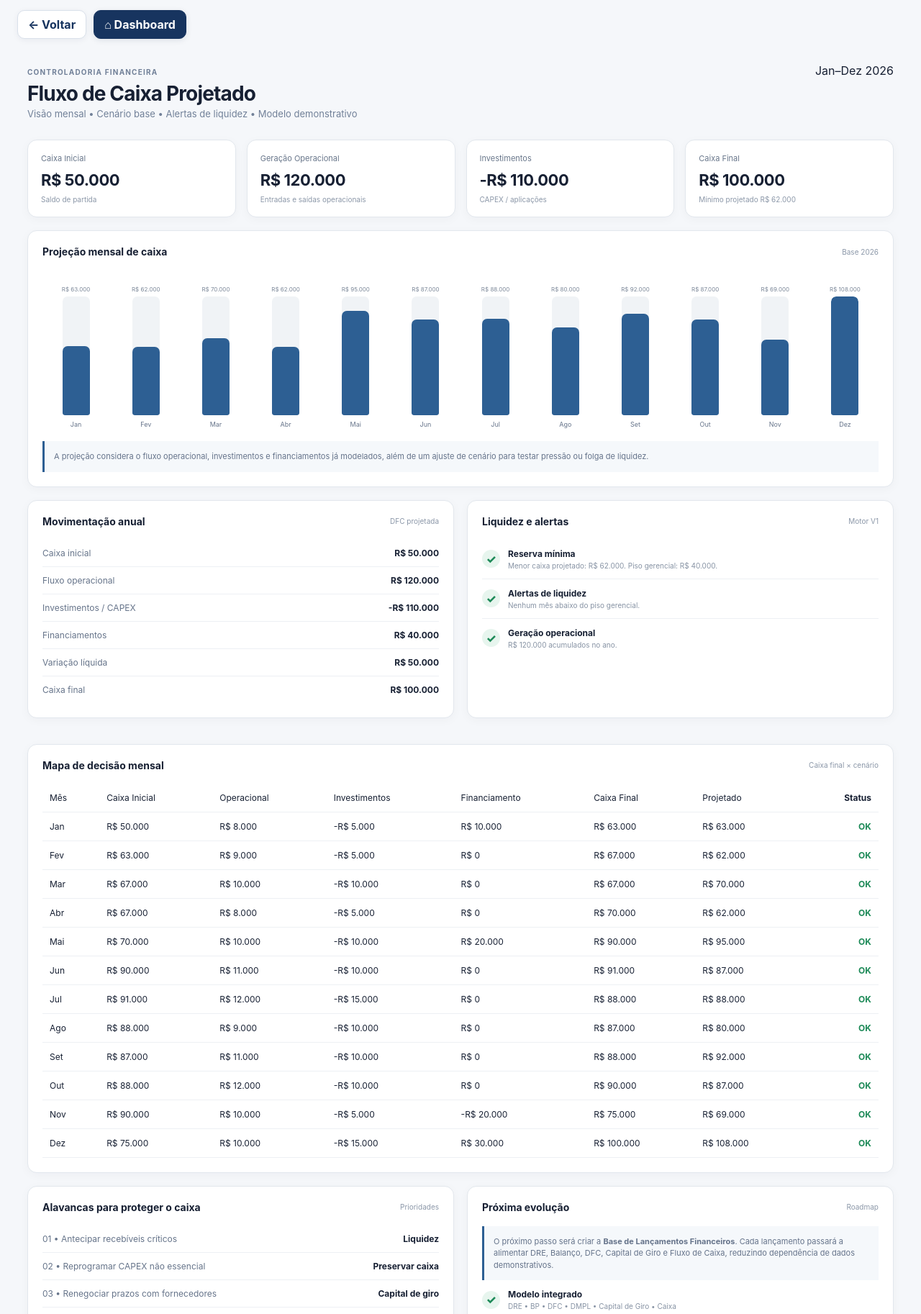
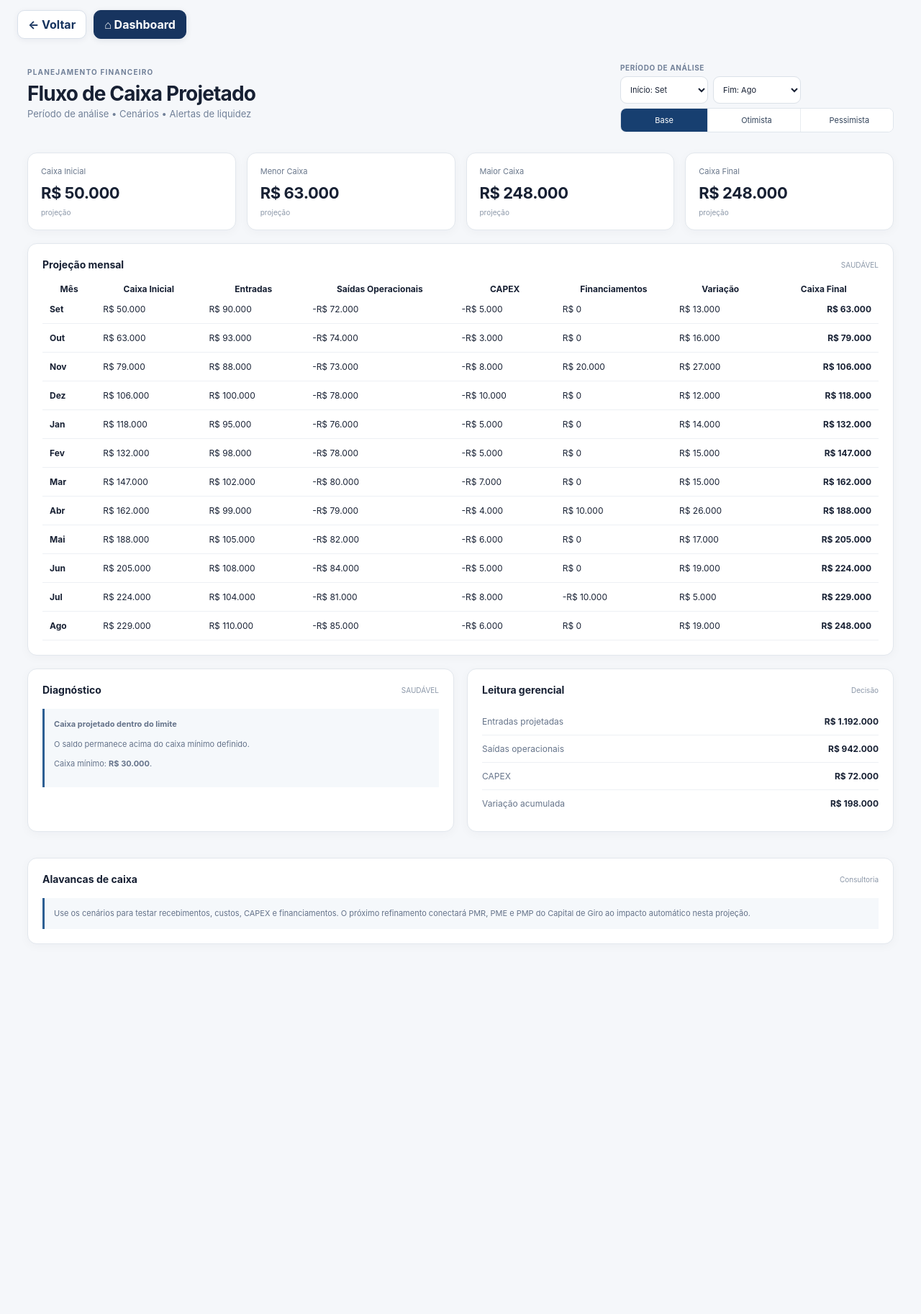
Before and after one commit to cardoso4009-byte/bp-financeiro-bi, a Next.js app: page /fluxo-caixa in a window 1280 px wide. Shown: the top 1826 px of the page at 72% size. After the commit the page ends 1380 px from the top, so only its background shows below. Built offline with nearby package versions, Linux system fonts and the light colour scheme.

Commit message:
feat: adicionar periodo e cenarios ao fluxo de caixa projetado

```diff
--- a/app/fluxo-caixa/page.tsx
+++ b/app/fluxo-caixa/page.tsx
@@ -1,76 +1,16 @@
 'use client'
-
-import { cashFlowAlerts, cashFlowData, cashFlowTotals as t } from '@/lib/fluxo-caixa-data'
-
-const brl = (n: number) => n.toLocaleString('pt-BR', { style: 'currency', currency: 'BRL', maximumFractionDigits: 0 })
-
-export default function FluxoCaixa() {
-  const maxCash = Math.max(...cashFlowData.map(m => Math.max(m.final, m.projectedFinal)))
-  const minCash = Math.min(...cashFlowData.map(m => m.projectedFinal))
-
-  return <main className="content" style={{ marginLeft: 0, width: '100%', maxWidth: 1400, margin: '0 auto' }}>
-    <header>
-      <div><small>CONTROLADORIA FINANCEIRA</small><h1>Fluxo de Caixa Projetado</h1><p>Visão mensal • Cenário base • Alertas de liquidez • Modelo demonstrativo</p></div>
-      <div className="period">Jan–Dez 2026</div>
-    </header>
-
-    <div className="cards">
-      <Card title="Caixa Inicial" value={t.initial} sub="Saldo de partida" />
-      <Card title="Geração Operacional" value={t.operational} sub="Entradas e saídas operacionais" />
-      <Card title="Investimentos" value={t.investments} sub="CAPEX / aplicações" />
-      <Card title="Caixa Final" value={t.final} sub={`Mínimo projetado ${brl(t.lowestProjected)}`} />
-    </div>
-
-    <section className="panel wide"><div className="panel-title"><h2>Projeção mensal de caixa</h2><span>Base 2026</span></div>
-      <div className="monthly-chart">{cashFlowData.map(m => <div className="month-col" key={m.month}>
-        <div className="month-value">{brl(m.projectedFinal)}</div>
-        <div className="month-bar"><i style={{ height: `${Math.max(m.projectedFinal, 0) / maxCash * 100}%` }} /></div>
-        <span>{m.month}</span>
-      </div>)}</div>
-      <div className="note">A projeção considera o fluxo operacional, investimentos e financiamentos já modelados, além de um ajuste de cenário para testar pressão ou folga de liquidez.</div>
-    </section>
-
-    <div className="grid">
-      <section className="panel"><div className="panel-title"><h2>Movimentação anual</h2><span>DFC projetada</span></div>
-        <div className="rows">
-          <div className="row"><span>Caixa inicial</span><b>{brl(t.initial)}</b></div>
-          <div className="row"><span>Fluxo operacional</span><b>{brl(t.operational)}</b></div>
-          <div className="row"><span>Investimentos / CAPEX</span><b>{brl(t.investments)}</b></div>
-          <div className="row"><span>Financiamentos</span><b>{brl(t.financing)}</b></div>
-          <div className="row"><span>Variação líquida</span><b>{brl(t.net)}</b></div>
-          <div className="row"><span>Caixa final</span><b>{brl(t.final)}</b></div>
-        </div>
-      </section>
-
-      <section className="panel"><div className="panel-title"><h2>Liquidez e alertas</h2><span>Motor V1</span></div>
-        <Diagnosis good={minCash >= t.initial * 0.75} title="Reserva mínima" text={`Menor caixa projetado: ${brl(minCash)}. Piso gerencial: ${brl(cashFlowData[0].minimum)}.`} />
-        <Diagnosis good={cashFlowAlerts.length === 0} title="Alertas de liquidez" text={cashFlowAlerts.length === 0 ? 'Nenhum mês abaixo do piso gerencial.' : `${cashFlowAlerts.length} mês(es) exigem atenção no cenário projetado.`} />
-        <Diagnosis good={t.operational > 0} title="Geração operacional" text={`${brl(t.operational)} acumulados no ano.`} />
-      </section>
-    </div>
-
-    <section className="panel wide"><div className="panel-title"><h2>Mapa de decisão mensal</h2><span>Caixa final × cenário</span></div>
-      <table><thead><tr><td>Mês</td><td>Caixa Inicial</td><td>Operacional</td><td>Investimentos</td><td>Financiamento</td><td>Caixa Final</td><td>Projetado</td><td>Status</td></tr></thead><tbody>
-        {cashFlowData.map(m => <tr key={m.month}><td>{m.month}</td><td>{brl(m.initial)}</td><td>{brl(m.operational)}</td><td>{brl(m.investments)}</td><td>{brl(m.financing)}</td><td>{brl(m.final)}</td><td>{brl(m.projectedFinal)}</td><td><span style={{fontWeight:700,color:m.status==='OK'?'#1d8a58':m.status==='ATENÇÃO'?'#b57600':'#c33'}}>{m.status}</span></td></tr>)}
-      </tbody></table>
-    </section>
-
-    <div className="grid">
-      <section className="panel"><div className="panel-title"><h2>Alavancas para proteger o caixa</h2><span>Prioridades</span></div>
-        <div className="rows">
-          <div className="row"><span>01 • Antecipar recebíveis críticos</span><b>Liquidez</b></div>
-          <div className="row"><span>02 • Reprogramar CAPEX não essencial</span><b>Preservar caixa</b></div>
-          <div className="row"><span>03 • Renegociar prazos com fornecedores</span><b>Capital de giro</b></div>
-          <div className="row"><span>04 • Controlar financiamentos e juros</span><b>Custo financeiro</b></div>
-        </div>
-      </section>
-      <section className="panel"><div className="panel-title"><h2>Próxima evolução</h2><span>Roadmap</span></div>
-        <div className="note">O próximo passo será criar a <strong>Base de Lançamentos Financeiros</strong>. Cada lançamento passará a alimentar DRE, Balanço, DFC, Capital de Giro e Fluxo de Caixa, reduzindo dependência de dados demonstrativos.</div>
-        <div className="check"><i className="ok">✓</i><div><b>Modelo integrado</b><small>DRE • BP • DFC • DMPL • Capital de Giro • Caixa</small></div></div>
-      </section>
-    </div>
-  </main>
+import { useMemo, useState } from 'react'
+import { buildCashForecast, forecastStatus, type Scenario } from '@/lib/fluxo-caixa-projetado'
+const brl=(n:number)=>n.toLocaleString('pt-BR',{style:'currency',currency:'BRL',maximumFractionDigits:0})
+const months=['Set','Out','Nov','Dez','Jan','Fev','Mar','Abr','Mai','Jun','Jul','Ago']
+export default function FluxoCaixa(){
+ const [scenario,setScenario]=useState<Scenario>('base'); const [start,setStart]=useState(0); const [end,setEnd]=useState(11)
+ const all=useMemo(()=>buildCashForecast(scenario),[scenario]); const rows=all.slice(start,end+1); const status=forecastStatus(rows)
+ const min=Math.min(...rows.map(r=>r.closing)); const max=Math.max(...rows.map(r=>r.closing))
+ return <main className="content" style={{marginLeft:0,width:'100%',maxWidth:1400,margin:'0 auto'}}><header><div><small>PLANEJAMENTO FINANCEIRO</small><h1>Fluxo de Caixa Projetado</h1><p>Período de análise • Cenários • Alertas de liquidez</p></div><div className="period-controls"><label>Período de análise</label><div><select value={start} onChange={e=>setStart(Number(e.target.value))}>{months.map((m,i)=><option key={m} value={i}>Início: {m}</option>)}</select><select value={end} onChange={e=>setEnd(Math.max(start,Number(e.target.value)))}>{months.map((m,i)=><option key={m} value={i}>Fim: {m}</option>)}</select></div><div className="segmented">{(['base','otimista','pessimista'] as Scenario[]).map(s=><button key={s} className={scenario===s?'selected':''} onClick={()=>setScenario(s)}>{s[0].toUpperCase()+s.slice(1)}</button>)}</div></div></header>
+ <div className="cards"><Card title="Caixa Inicial" value={rows[0].opening}/><Card title="Menor Caixa" value={min}/><Card title="Maior Caixa" value={max}/><Card title="Caixa Final" value={rows[rows.length-1].closing}/></div>
+ <section className="panel wide"><div className="panel-title"><h2>Projeção mensal</h2><span>{status.status}</span></div><div className="table-wrap"><table><thead><tr><th>Mês</th><th>Caixa Inicial</th><th>Entradas</th><th>Saídas Operacionais</th><th>CAPEX</th><th>Financiamentos</th><th>Variação</th><th>Caixa Final</th></tr></thead><tbody>{rows.map(r=><tr key={r.month}><td><b>{r.month}</b></td><td>{brl(r.opening)}</td><td>{brl(r.inflows)}</td><td>{brl(-r.operatingOutflows)}</td><td>{brl(-r.capex)}</td><td>{brl(r.financing)}</td><td>{brl(r.net)}</td><td><b>{brl(r.closing)}</b></td></tr>)}</tbody></table></div></section>
+ <div className="grid"><section className="panel"><div className="panel-title"><h2>Diagnóstico</h2><span>{status.status}</span></div><div className="note"><strong>{status.title}</strong><p>{status.detail}</p><p>Caixa mínimo: <strong>{brl(rows[0].minimum)}</strong>.</p></div></section><section className="panel"><div className="panel-title"><h2>Leitura gerencial</h2><span>Decisão</span></div><div className="rows"><div className="row"><span>Entradas projetadas</span><b>{brl(rows.reduce((s,r)=>s+r.inflows,0))}</b></div><div className="row"><span>Saídas operacionais</span><b>{brl(rows.reduce((s,r)=>s+r.operatingOutflows,0))}</b></div><div className="row"><span>CAPEX</span><b>{brl(rows.reduce((s,r)=>s+r.capex,0))}</b></div><div className="row"><span>Variação acumulada</span><b>{brl(rows[rows.length-1].closing-rows[0].opening)}</b></div></div></section></div>
+ <section className="panel"><div className="panel-title"><h2>Alavancas de caixa</h2><span>Consultoria</span></div><div className="note">Use os cenários para testar recebimentos, custos, CAPEX e financiamentos. O próximo refinamento conectará PMR, PME e PMP do Capital de Giro ao impacto automático nesta projeção.</div></section></main>
 }
-
-function Card({ title, value, sub }: { title: string, value: number, sub: string }) { return <div className="card"><span>{title}</span><strong>{brl(value)}</strong><small>{sub}</small></div> }
-function Diagnosis({ good, title, text }: { good: boolean, title: string, text: string }) { return <div className="check"><i className={good ? 'ok' : 'bad'}>{good ? '✓' : '!'}</i><div><b>{title}</b><small>{text}</small></div></div> }
+function Card({title,value}:{title:string,value:number}){return <div className="card"><span>{title}</span><strong>{brl(value)}</strong><small>projeção</small></div>}
```
